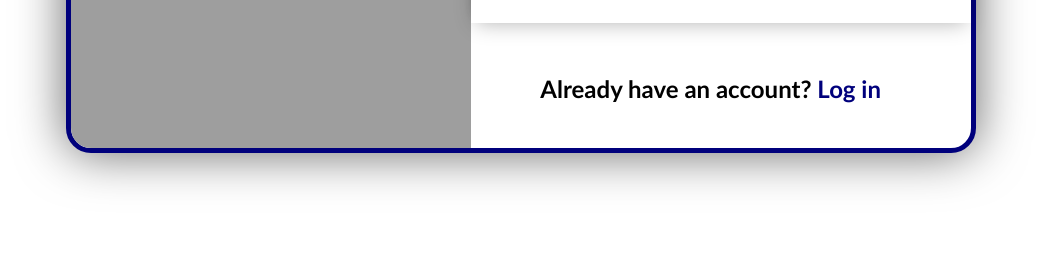
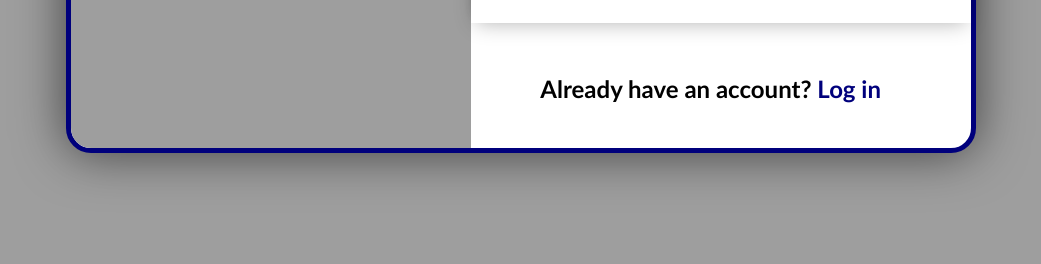
Before and after one commit to Viv-Dave/sign-up-form, a plain HTML site: page index.html in a window 1280 px wide. Shown: the part 552-816 px from the top of the page, without its empty margins (119-1160 px from the left). Drawn offline with Linux system fonts and the light colour scheme; the site is published under a folder, as on GitHub Pages, so addresses that start at the root find nothing.

Commit message:
Update style.css

```diff
--- a/style.css
+++ b/style.css
@@ -1,5 +1,5 @@
 body {
-    background-image: url('/images/pawel-czerwinski-Lki74Jj7H-U-unsplash.jpg');
+    background-image: url('images/pawel-czerwinski-Lki74Jj7H-U-unsplash.jpg');
     height: 100vh;
     background-size: cover;
 }
```
